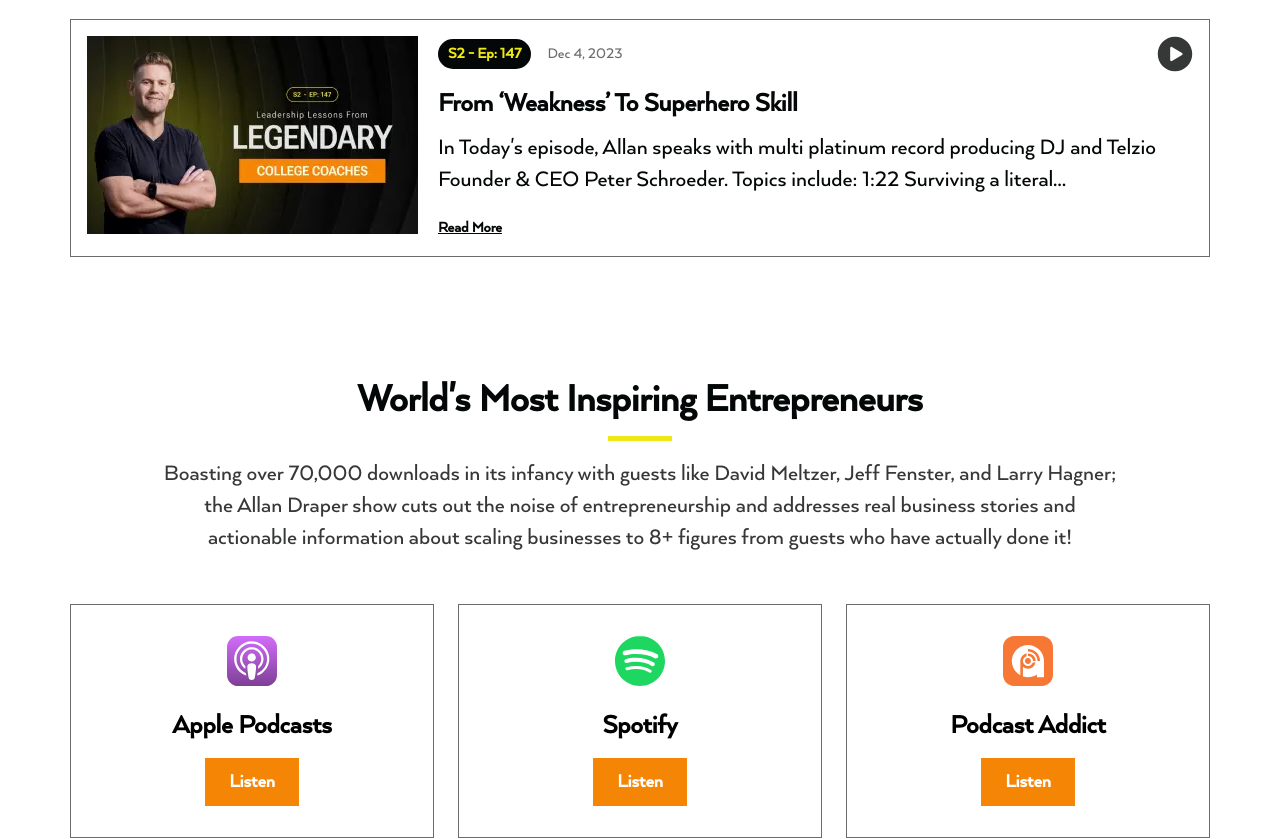
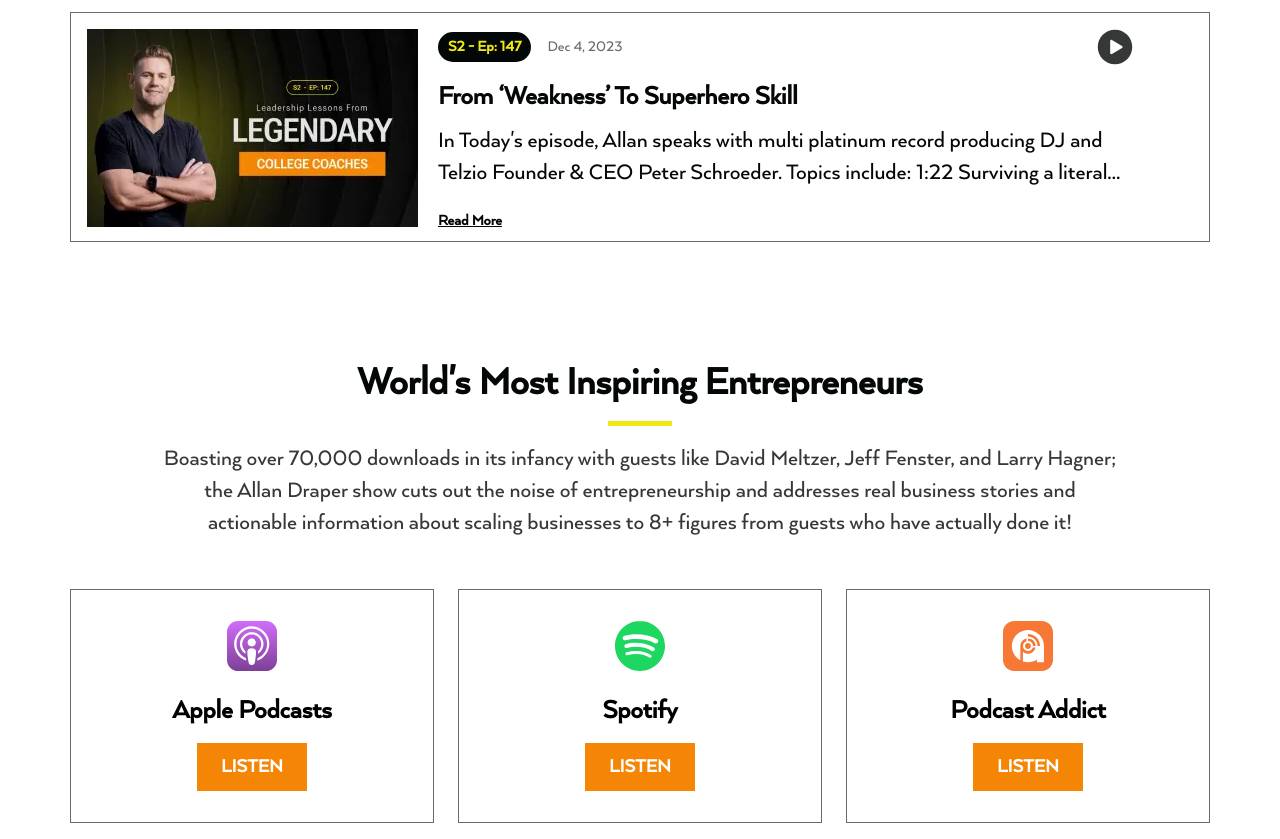
Before and after one commit to Deepak-Maan/Allan-Drapper, a Next.js app: page /podcast in a window 1280 px wide. Shown: the part 1280-2119 px from the top of the page. Built offline with nearby package versions, Linux system fonts and the light colour scheme.

Commit message:
heading update

```diff
--- a/src/components/common/CommonHeader.jsx
+++ b/src/components/common/CommonHeader.jsx
@@ -13,13 +13,13 @@
                         <h1 className={`font-bold text-4xl1 md:text-5xl lg:text-5xl1 leading-110 text-center ${header.headingclass}`}>
                             {header.heading}
                         </h1>
-                        <p className={`${header.paraclass} font-medium text-lg sm:text-xl md:text-2xl leading-130 text-center mx-auto mt-4`}>{header.para}</p>
+                        <p className={`${header.paraclass} font-medium text-lg sm:text-xl md:text-2xl leading-130 text-center mx-auto pt-4`}>{header.para}</p>
                     </div>
                     <div className={`${header.button} hidden md:mt-0 mt-6`}><CommonButton text={header.btntext} /></div>
                 </div>
                 <span className={`${header.signature} hidden mt-10`}>
                     <Image
-                    src="/assets/images/svg/meetAllan/sign.svg" width={308} height={79} alt='sign'/>
+                        src="/assets/images/svg/meetAllan/sign.svg" width={308} height={79} alt='sign' />
                 </span>
             </div>
         </div>
--- a/src/components/common/Heading.jsx
+++ b/src/components/common/Heading.jsx
@@ -1,3 +1,3 @@
 export const H2 = ({ heading, className }) => {
-    return <h2 className={`font-bold text-lightBlack text-3xl1 lg:text-4xl xl:text-4xl1 leading-110 after:absolute relative after:h-[5px] capitalize after:w-16 after:bg-orange after:bottom-[-10px] md:after:bottom-[-20px] after:left-0  ${className}`}>{heading} <span></span></h2>
+    return <h2 className={`font-bold text-lightBlack text-2xl1 sm:text-3xl1 lg:text-4xl xl:text-4xl1 !leading-105 after:absolute relative after:h-[5px] capitalize after:w-16 after:bg-orange after:bottom-[-10px] md:after:bottom-[-20px] after:left-0  ${className}`}>{heading} <span></span></h2>
 }
--- a/src/components/common/Helper.jsx
+++ b/src/components/common/Helper.jsx
@@ -41,37 +41,38 @@
     id: 1,
     src: '/assets/images/svg/podCast/applePodCast.svg',
     title: 'Apple Podcasts',
-    buttonText: 'Listen',
+    buttonText: 'LISTEN',
   },
   {
     id: 2,
     src: '/assets/images/svg/podCast/spotifyIcon.svg',
     title: 'Spotify',
-    buttonText: 'Listen',
+    buttonText: 'LISTEN',
   },
   {
     id: 3,
     src: '/assets/images/svg/podCast/podCastAddict.svg',
     title: 'Podcast Addict',
-    buttonText: 'Listen',
+    buttonText: 'LISTEN',
   },
   {
     id: 4,
     src: '/assets/images/svg/podCast/googlePodCasts.svg',
     title: 'Google Podcasts',
-    buttonText: 'Listen',
+    buttonText: 'LISTEN',
   },
   {
     id: 5,
     src: '/assets/images/svg/podCast/amazonMusic.svg',
     title: 'Amazon Music',
-    buttonText: 'Listen',
+    buttonText: 'LISTEN',
   },
   {
     id: 6,
     src: '/assets/images/svg/podCast/iHeartRadio.svg',
     title: 'iheart Radio',
-    buttonText: 'Listen',
+    buttonText: 'LISTEN',
+    img: 'w-[82.43px] h-[50px]'
   },
 ];
 // ============================= allandaper data =============================//
--- a/src/components/common/ProdcastVideoMap.jsx
+++ b/src/components/common/ProdcastVideoMap.jsx
@@ -8,7 +8,7 @@
     return (
         <>
             {ProdcastVideoData.map((data, index) => (
-                <div key={index} className='w-full border border-offGray p-4 mb-6  ' >
+                <div key={index} className='w-full border border-offGray p-4 mb-6 xl:max-h-[230px]' >
                     <div className='flex flex-col md:flex-row gap-5'>
                         <Image className=' w-full md:w-[331px] max-h-[375px] h-full md:h-[198px] object-cover' src={data.img} alt="course's thumbnail" width={331} height={198} />
                         <div>
@@ -21,8 +21,8 @@
                                     <PlayIcon />
                                 </div>
                             </div>
-                            <p className='text-lightBlack text-2xl sm:text-2xl1 font-semibold leading-120 pb-[10px] pt-4'>{data.title}</p>
-                            <p className='text-lg sm:text-xl md:text-2xl lg:text-2xl leading-130 font-medium text-lightBlack pb-5'>{data.description}</p>
+                            <p className='text-lightBlack text-2xl sm:text-2xl1 font-bold leading-120 pb-[10px] pt-4'>{data.title}</p>
+                            <p className='text-lg sm:text-xl md:text-2xl lg:text-2xl leading-130 font-medium text-lightBlack pb-5  max-w-[695px]'>{data.description}</p>
                             <Link href="#" className='text-lightBlack underline text-base font-bold leading-150'>Read More</Link>
                         </div>
                     </div>
--- a/src/components/common/WorldMostCard.jsx
+++ b/src/components/common/WorldMostCard.jsx
@@ -9,7 +9,7 @@
         {podcasts.map((podcast) => (
         <div key={podcast.id} className='w-full sm:w-1/2 lg:w-1/3 px-3 pt-4 md:pt-6'>
           <div className='max-w-[364px] mx-auto lg:mx-0 w-full h-full p-4 sm:py-[31px] flex flex-col justify-center items-center border border-solid hover:border-transparent bg-white hover:shadow-worldCard duration-300 ease-in-out border-offGray'>
-            <Image src={podcast.src} width={50} height={50} alt='podcast' />
+            <Image src={podcast.src} width={50} height={50} alt='podcast' className={`${podcast.img}`} />
             <p className='pt-3 sm:pt-4 md:pt-6 font-bold text-2xl md:text-2xl1 mb-2 sm:mb-4'>{podcast.title}</p>
             <CommonButton text={podcast.buttonText} />
           </div>
--- a/src/components/podcast/StopGoogling.jsx
+++ b/src/components/podcast/StopGoogling.jsx
@@ -5,7 +5,7 @@
 const StopGoogling = () => {
     return (
         <>
-            <div className="container  mx-auto px-3 max-w-[1164px] lg:pt-[120px] lg:pb-[100px] md:pt-20 md:pb-10 sm:pt-16 sm:pb-6 pt-12 pb-2">
+            <div className="container  mx-auto px-3 max-w-[1164px] xl:pt-[120px] lg:pb-24 lg:pt-24 md:pt-16 md:pb-10 sm:pt-14 sm:pb-6 pt-12 pb-2">
                 <H2 heading='Stop googling "How to become a millionaire" and listen to this show' className="after:bg-yellow mb-7 sm:mb-10 md:mb-[76px] max-w-[735px] mx-auto text-center flex justify-center after:left-1/2 after:-translate-x-1/2" />
                 <ProdcastVideoMap />
             </div>
```
